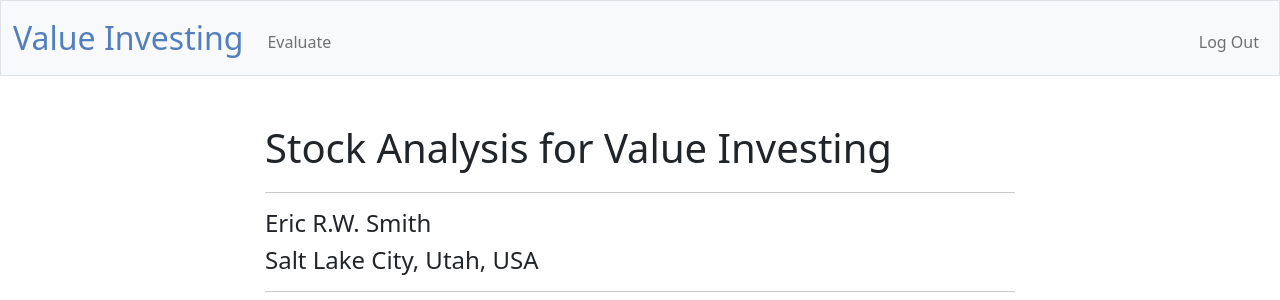
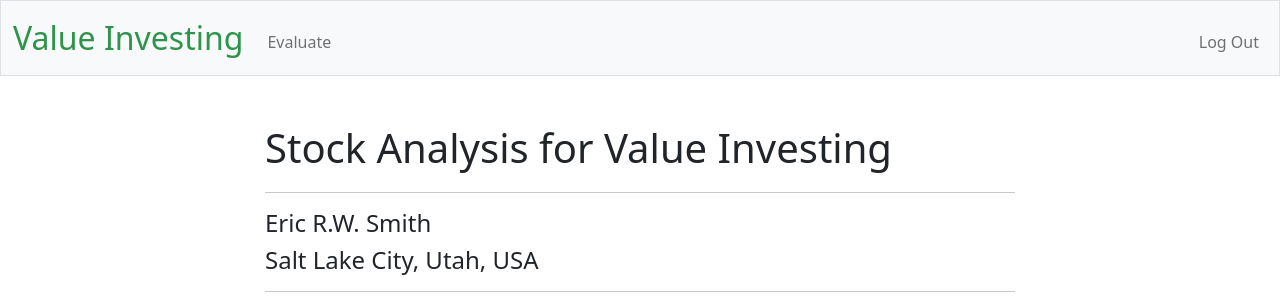
Before and after one commit to erwsmith/value_investing, a Flask app: page / in a window 1280 px wide. Shown: the top 300 px of the page. Run offline with Flask 2, Linux system fonts and the light colour scheme; a user stored in the database is signed in; some libraries are stand-ins or nearby versions.

Commit message:
changed home/brand nav button from blue to green

```diff
--- a/templates/layout.html
+++ b/templates/layout.html
@@ -29,7 +29,7 @@
 
         <nav class="bg-light border navbar navbar-expand-md navbar-light">
             <div class="container-fluid">
-                <a class="navbar-brand" href="/"><span class="blue">Value Investing</span></a>
+                <a class="navbar-brand" href="/"><span class="green">Value Investing</span></a>
                 <button aria-controls="navbar" aria-expanded="false" aria-label="Toggle navigation" class="navbar-toggler" data-bs-target="#navbar" data-bs-toggle="collapse" type="button">
                     <span class="navbar-toggler-icon"></span>
                 </button>
```
